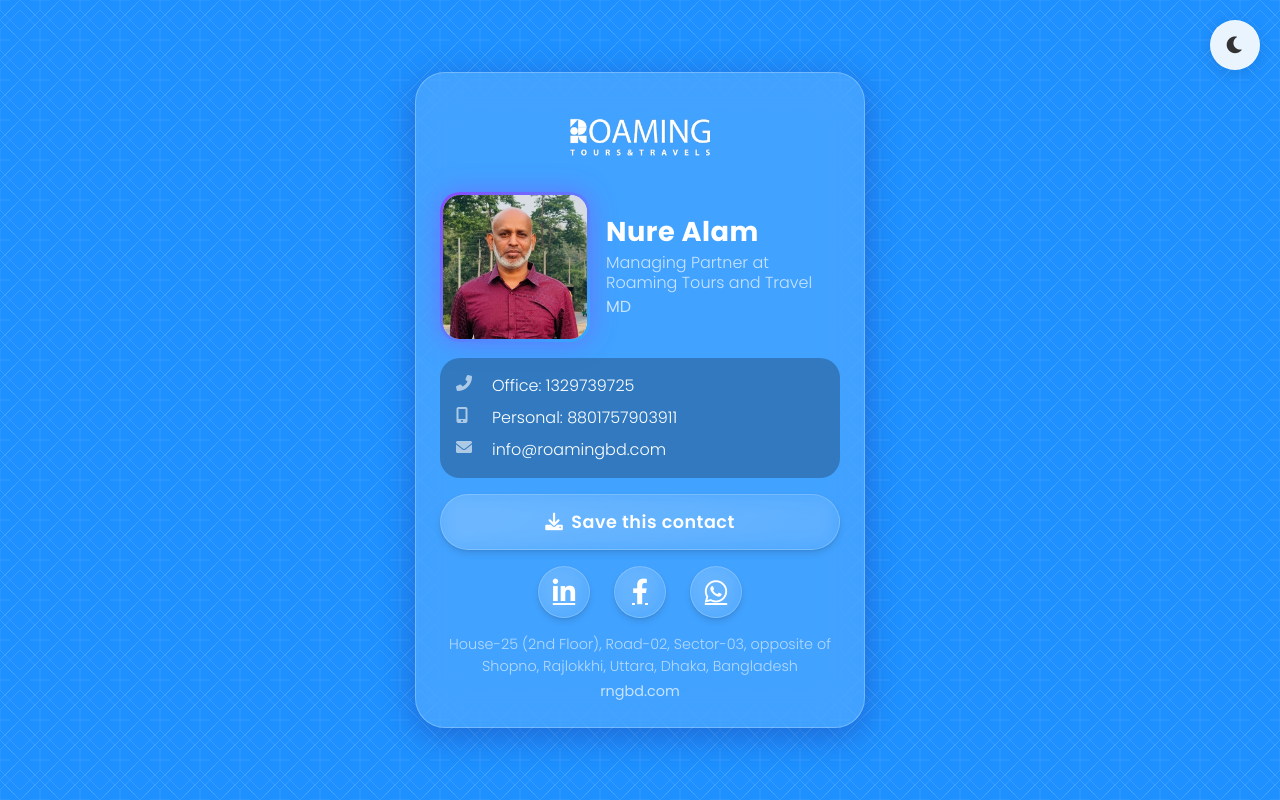
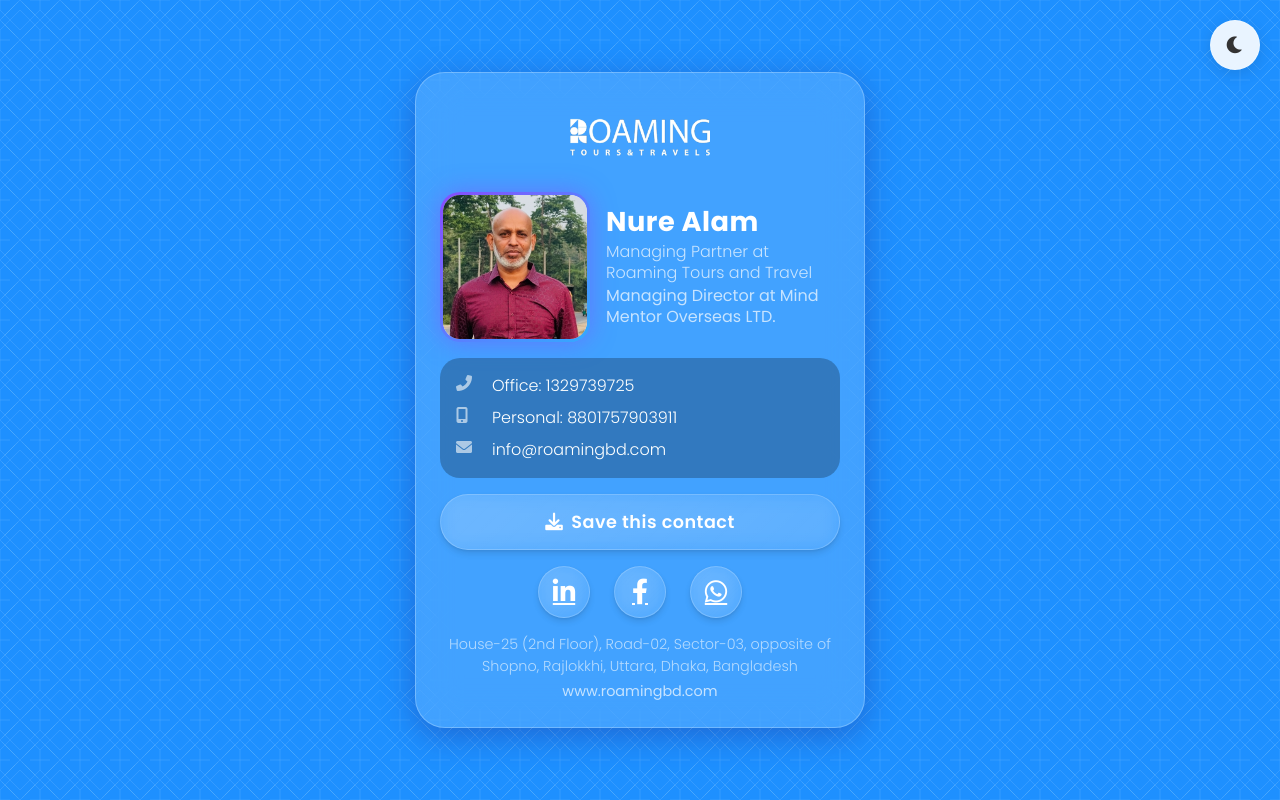
Before and after one commit to RoamingToursTravels/NureAlam-E-card, a plain HTML site: page index.html in a window 1280 px wide. Drawn offline with nearby package versions, Linux system fonts and the light colour scheme.

Commit message:
Update index.html

```diff
--- a/index.html
+++ b/index.html
@@ -48,7 +48,7 @@
                     <div class="ecard-name-title flex-grow-1">
                         <h2 class="ecard-name animate-element" data-delay="400">Nure Alam</h2>
                         <div class="ecard-role animate-element" data-delay="500">Managing Partner at Roaming Tours and Travel</div>
-                        <div class="ecard-department animate-element" data-delay="600">MD</div>
+                        <div class="ecard-department animate-element" data-delay="600">Managing Director at Mind Mentor Overseas LTD.</div>
                     </div>
                 </div>
             </div>
@@ -71,7 +71,7 @@
 
             <div class="ecard-footer-box text-center mt-auto animate-element" data-delay="1400">
                 <div class="ecard-address mb-1 animate-element" data-delay="1450"><a href="https://maps.app.goo.gl/pSjC1TyKVZvMcXwP9" target="_blank" class="ecard-address-link">House-25 (2nd Floor), Road-02, Sector-03, opposite of Shopno, Rajlokkhi, Uttara, Dhaka, Bangladesh</a></div>
-                <div class="ecard-website animate-element" data-delay="1500"><a href="www.roamingbd.com" target="_blank"> rngbd.com </a></div>
+                <div class="ecard-website animate-element" data-delay="1500"><a href="www.roamingbd.com" target="_blank"> www.roamingbd.com </a></div>
             </div>
         </div>
     </div>
```
